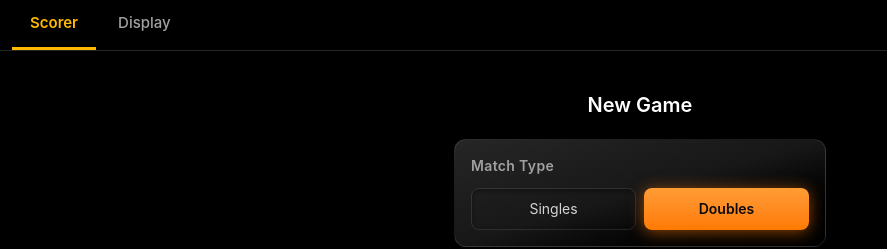
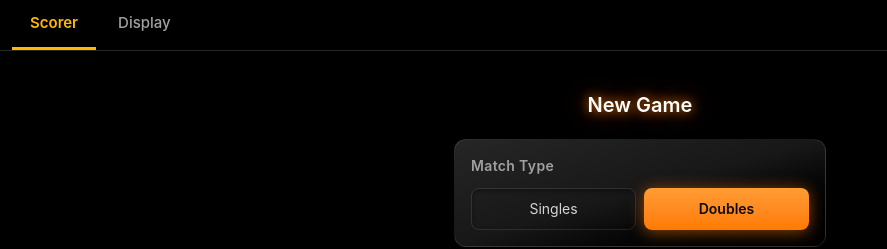
Before and after one commit to c4rlosst/pickleball_scorer, a React (Vite) app: page / in a window 1280 px wide. Shown: the top 249 px of the page, without its empty margins (0-887 px from the left). Built offline with nearby package versions, Linux system fonts and the light colour scheme; no server answers.

Commit message:
Add neon glow to New Game heading, tied to first-serve team accent color

```diff
--- a/src/Scorer.tsx
+++ b/src/Scorer.tsx
@@ -184,7 +184,12 @@ function Setup({ onStart }: { onStart: (setup: SetupOptions) => void }) {
 
   return (
     <div className="w-full max-w-[420px] mx-auto p-6 flex flex-col gap-5">
-      <h2 className="text-center text-white text-xl font-semibold">New Game</h2>
+      <h2
+        className="text-center text-white text-xl font-semibold transition-all duration-300"
+        style={{ textShadow: `0 0 12px ${activeAccent.hex}, 0 0 28px ${activeAccent.hex}90` }}
+      >
+        New Game
+      </h2>
 
       <Panel label="Match Type">
         <Segmented
```
